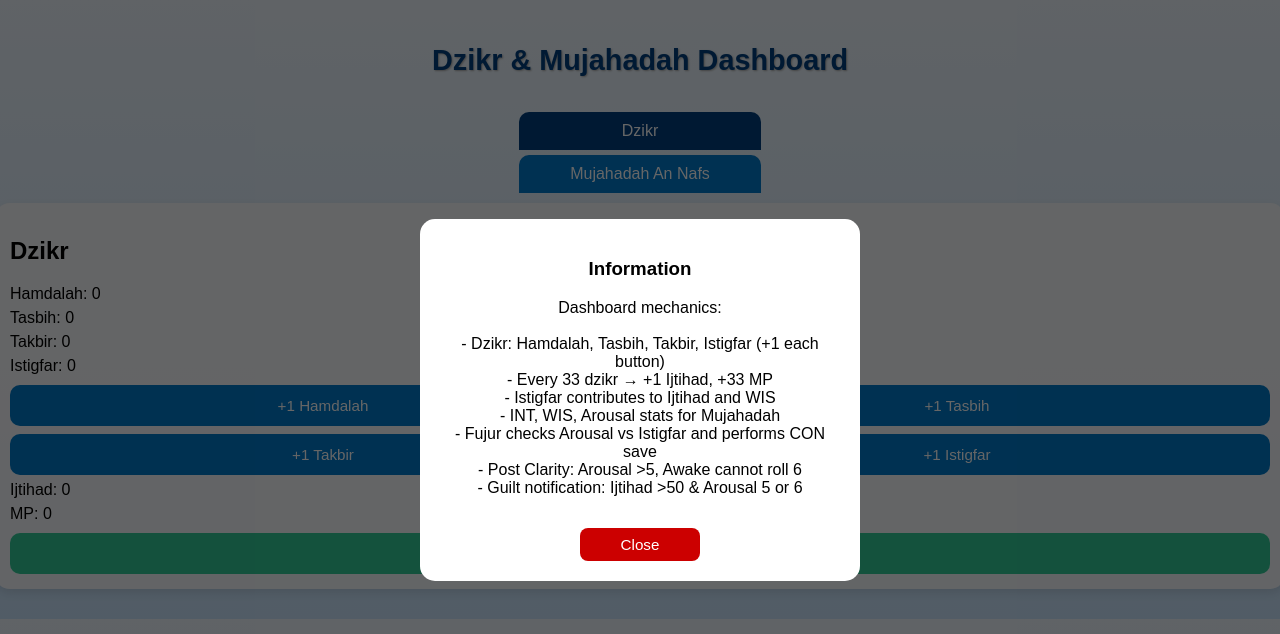
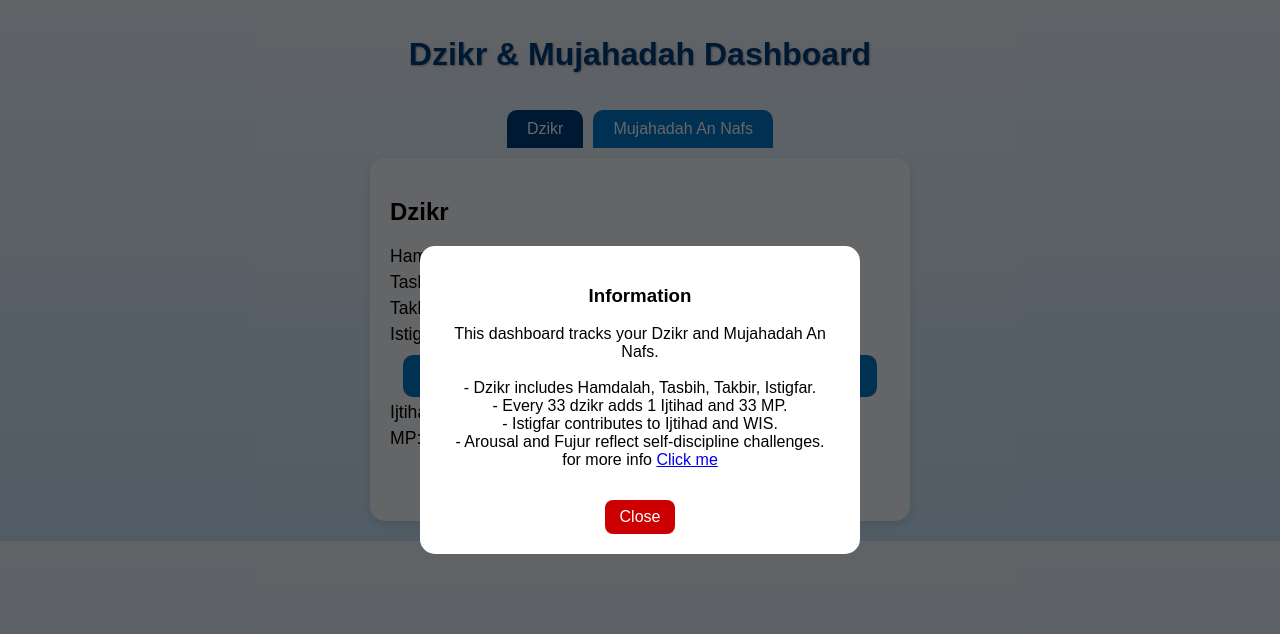
Before and after one commit to Dillah456/Test, a plain HTML site: page Dzikr/index.html in a window 1280 px wide. Both pictures are taken after a click on the button "Information". Drawn offline with Linux system fonts and the light colour scheme.

Commit message:
Update index.html

```diff
--- a/Dzikr/index.html
+++ b/Dzikr/index.html
@@ -9,7 +9,7 @@
     font-family: Arial, sans-serif;
     background: linear-gradient(to bottom, #f0f8ff, #cce7ff);
     margin: 0;
-    padding: 10px;
+    padding: 0;
     display: flex;
     flex-direction: column;
     align-items: center;
@@ -19,84 +19,104 @@
     text-align: center;
     color: #004080;
     padding: 15px 0;
-    font-size: 1.8em;
     text-shadow: 1px 1px 2px #aaa;
   }
 
   .tabs {
     display: flex;
     justify-content: center;
-    flex-wrap: wrap;
     margin-bottom: 10px;
-    gap: 5px;
   }
+
   .tab {
-    padding: 10px 15px;
+    padding: 10px 20px;
+    margin: 0 5px;
     border-radius: 10px 10px 0 0;
     cursor: pointer;
     background-color: #007acc;
     color: white;
-    font-size: 1em;
-    flex: 1 1 40%;
-    text-align: center;
     transition: 0.2s;
   }
+
   .tab:hover { background-color: #005fa3; }
   .tab.active { background-color: #004080; }
 
   .segment {
     display: none;
     width: 100%;
+    max-width: 500px;
     background: #ffffffdd;
     border-radius: 15px;
     box-shadow: 0 4px 10px rgba(0,0,0,0.1);
-    padding: 15px;
+    padding: 20px;
     margin-bottom: 20px;
-    position: relative;
   }
+
   .segment.active { display: block; }
 
-  .segment p { margin: 6px 0; font-size: 1em; }
+  .status p, .segment p { margin: 5px 0; font-size: 1.1em; }
+
   .buttons {
     display: flex;
     flex-wrap: wrap;
     justify-content: center;
-    gap: 8px;
+    gap: 10px;
     margin-top: 10px;
   }
+
   button {
-    padding: 12px 15px;
-    font-size: 0.95em;
+    padding: 12px 18px;
+    font-size: 1em;
     border-radius: 10px;
     border: none;
     cursor: pointer;
-    flex: 1 1 40%;
-    min-width: 120px;
-    text-align: center;
+    transition: transform 0.1s;
   }
+
   button:hover { transform: scale(1.05); box-shadow: 0 4px 8px rgba(0,0,0,0.2); }
 
   button.dzikr { background-color: #007acc; color: white; }
   button.arousal { background-color: #ff9933; color: white; }
   button.fujur { background-color: #cc0000; color: white; }
   button.info { background-color: #33cc99; color: white; }
-  button.saveStat { background-color: #6600cc; color: white; }
 
   /* Modal */
-  .modal { display: none; position: fixed; z-index: 100; left: 0; top: 0; width: 100%; height: 100%; background-color: rgba(0,0,0,0.6); justify-content: center; align-items: center; }
-  .modal-content { background-color: white; padding: 20px; border-radius: 15px; width: 90%; max-width: 400px; text-align: center; }
-  .close-btn { margin-top: 15px; padding: 8px 15px; border: none; border-radius: 8px; background-color: #cc0000; color: white; cursor: pointer; }
+  .modal {
+    display: none;
+    position: fixed;
+    z-index: 100;
+    left: 0; top: 0;
+    width: 100%; height: 100%;
+    overflow: auto;
+    background-color: rgba(0,0,0,0.6);
+    justify-content: center; align-items: center;
+  }
+
+  .modal-content {
+    background-color: white;
+    padding: 20px;
+    border-radius: 15px;
+    width: 90%;
+    max-width: 400px;
+    text-align: center;
+  }
+
+  .close-btn {
+    margin-top: 15px;
+    padding: 8px 15px;
+    border: none;
+    border-radius: 8px;
+    background-color: #cc0000;
+    color: white;
+    cursor: pointer;
+  }
+
   .close-btn:hover { background-color: #990000; }
-
-  /* Notification */
-  #notification { position: fixed; top: 20px; right: 10px; background: #ffcc00; padding: 10px 12px; border-radius: 10px; box-shadow: 0 4px 6px rgba(0,0,0,0.2); display: none; font-weight: bold; z-index: 200; font-size: 0.95em; max-width: 200px; text-align: center; word-wrap: break-word;}
 </style>
 </head>
 <body>
 
 <h1>Dzikr & Mujahadah Dashboard</h1>
-
-<div id="notification"></div>
 
 <div class="tabs">
   <div class="tab active" onclick="showSegment('dzikr')">Dzikr</div>
@@ -128,17 +148,14 @@
 <!-- Mujahadah Segment -->
 <div id="mujahadah" class="segment">
   <h2>Mujahadah An Nafs</h2>
-  <p>INT: <span id="intStat">0</span></p>
-  <p>WIS: <span id="wisStat">0</span></p>
-  <p>Arousal: <span id="arousalStat">0</span></p>
-  <p>CON Save: <span id="conStat">0</span></p>
-  <p>MP: <span id="mp2">0</span></p>
+  <p>INT: <span id="intStat">8</span></p>
+  <p>WIS: <span id="wisStat">7</span></p>
+  <p>Arousal: <span id="arousalStat">4</span></p>
 
   <div class="buttons">
-    <button class="arousal" onclick="awake()">Awake</button>
+    <button class="arousal" onclick="awake()">Awake (Random Arousal)</button>
     <button class="arousal" onclick="defineArousal()">Define Arousal</button>
     <button class="fujur" onclick="Fujur()">Fujur</button>
-    <button class="saveStat" onclick="saveStats()">Save INT/WIS</button>
     <button class="info" onclick="showInfo()">Information</button>
   </div>
 </div>
@@ -148,58 +165,42 @@
   <div class="modal-content">
     <h3>Information</h3>
     <p>
-      Dashboard mechanics:<br><br>
-      - Dzikr: Hamdalah, Tasbih, Takbir, Istigfar (+1 each button)<br>
-      - Every 33 dzikr → +1 Ijtihad, +33 MP<br>
-      - Istigfar contributes to Ijtihad and WIS<br>
-      - INT, WIS, Arousal stats for Mujahadah<br>
-      - Fujur checks Arousal vs Istigfar and performs CON save<br>
-      - Post Clarity: Arousal >5, Awake cannot roll 6<br>
-      - Guilt notification: Ijtihad >50 & Arousal 5 or 6
+      This dashboard tracks your Dzikr and Mujahadah An Nafs.
+      <br><br>
+      - Dzikr includes Hamdalah, Tasbih, Takbir, Istigfar.
+      <br>
+      - Every 33 dzikr adds 1 Ijtihad and 33 MP.
+      <br>
+      - Istigfar contributes to Ijtihad and WIS.
+      <br>
+      - Arousal and Fujur reflect self-discipline challenges.
+      <br>
+      for more info
+      <a href="Info.html"> Click me</a>
     </p>
+
     <button class="close-btn" onclick="closeInfo()">Close</button>
   </div>
 </div>
 
 <script src="dzikr.js"></script>
 <script>
-function showSegment(id){
-  document.querySelectorAll('.segment').forEach(seg=>seg.classList.remove('active'));
+function showSegment(id) {
+  document.querySelectorAll('.segment').forEach(seg => seg.classList.remove('active'));
   document.getElementById(id).classList.add('active');
-  document.querySelectorAll('.tab').forEach(tab=>tab.classList.remove('active'));
+
+  document.querySelectorAll('.tab').forEach(tab => tab.classList.remove('active'));
   event.target.classList.add('active');
 }
 
-function showInfo(){ document.getElementById('infoModal').style.display='flex'; }
-function closeInfo(){ document.getElementById('infoModal').style.display='none'; }
-
-function notify(msg,dur=3000){
-  const n=document.getElementById('notification');
-  n.innerText=msg;
-  n.style.display='block';
-  setTimeout(()=>{ n.style.display='none'; },dur);
+// Show Information Modal
+function showInfo() {
+  document.getElementById('infoModal').style.display = 'flex';
 }
 
-// Awake with Post Clarity limit
-function awake(){
-  if(arousal>=5){
-    arousal=Math.floor(Math.random()*5)+1; // 1–5
-  }else{
-    arousal=Math.floor(Math.random()*6)+1; // 1–6
-  }
-  updateStat("arousalStat",arousal);
-  if(arousal>=5 && Ijtihad>50){
-    notify("Guilt");
-  }
-}
-
-// Save INT/WIS randomly 1–20
-function saveStats(){
-  const intRoll=Math.floor(Math.random()*20)+1;
-  const wisRoll=Math.floor(Math.random()*20)+1;
-  updateStat("intStat",intRoll);
-  updateStat("wisStat",wisRoll);
-  notify(`INT Saved: ${intRoll}, WIS Saved: ${wisRoll}`);
+// Close Information Modal
+function closeInfo() {
+  document.getElementById('infoModal').style.display = 'none';
 }
 </script>
 </body>
```
